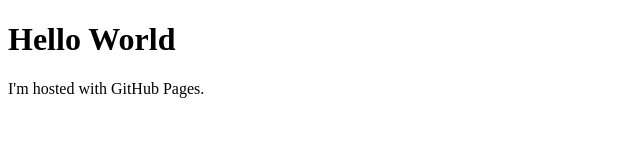
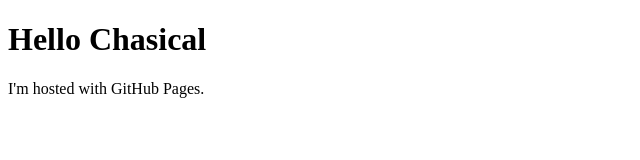
Before and after one commit to Chasical/chasical.github.io, a plain HTML site: page index.html in a window 1280 px wide. Shown: the full height of the page, 0-640 px from the left. Drawn offline with Linux system fonts and the light colour scheme.

Commit message:
Update index.html

```diff
--- a/index.html
+++ b/index.html
@@ -1,7 +1,7 @@
 <!DOCTYPE html>
 <html>
 <body>
-<h1>Hello World</h1>
+<h1>Hello Chasical</h1>
 <p>I'm hosted with GitHub Pages.</p>
 </body>
 </html>
```
